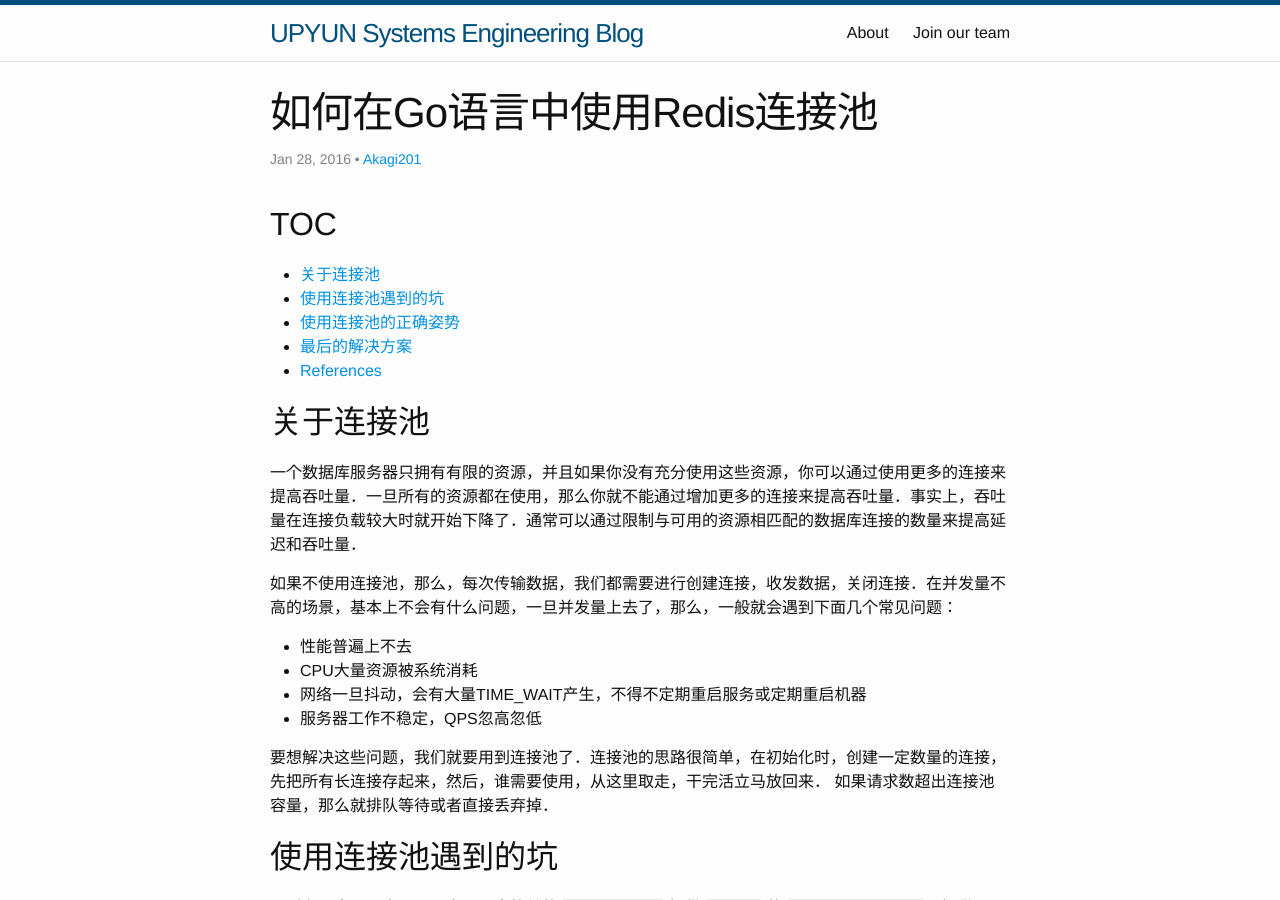
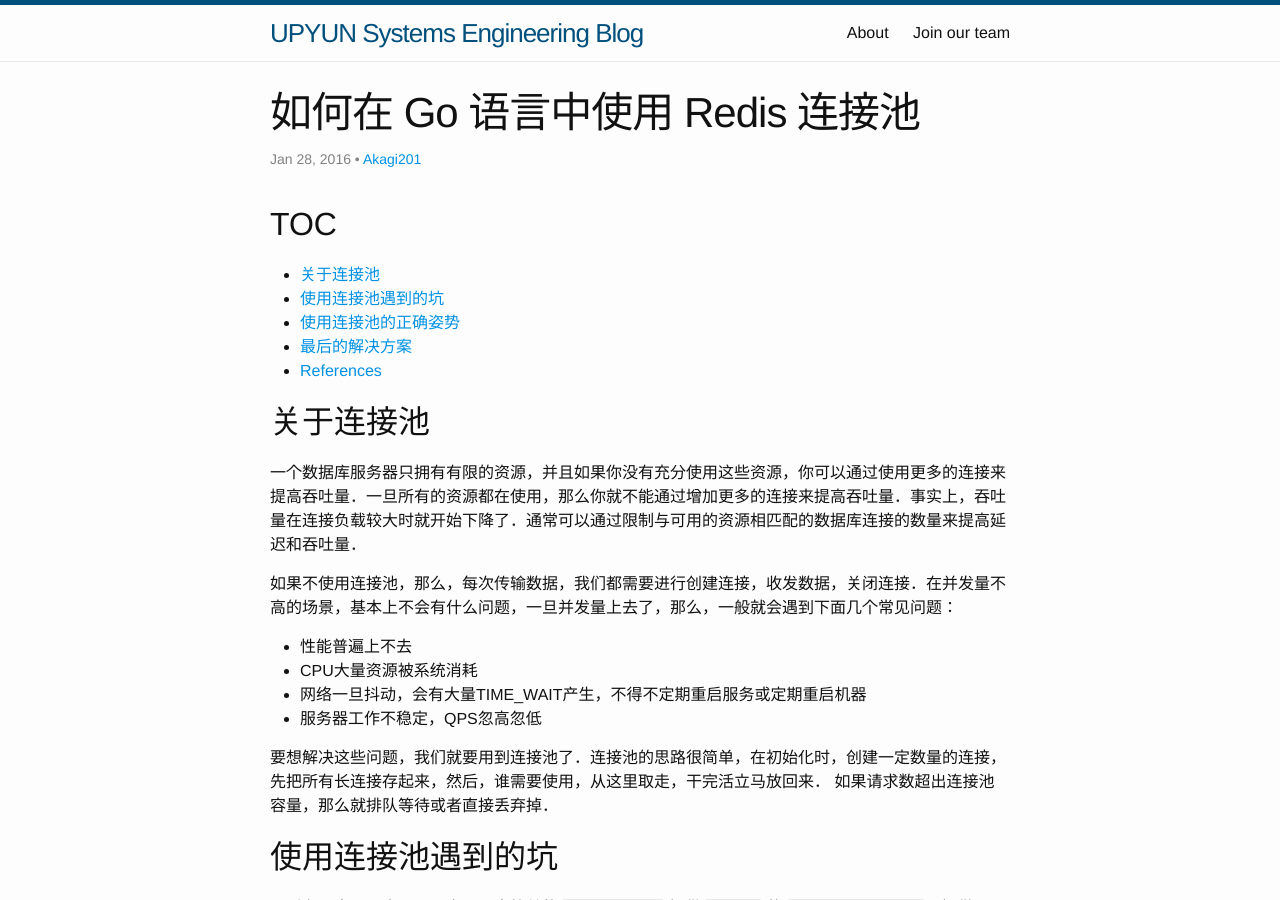
Before and after one commit to upyun/upyun.github.io, a Jekyll site: the page built from _posts/2016-01-28-how-to-use-redis-pool-in-go.markdown, in a window 1280 px wide and 900 px high. Built offline with Jekyll 4.4.1, drawn with Linux system fonts in a browser that asks for light colours; comment, search, counter and statistics services are not loaded.

Commit message:
Akagi201: add spaces

```diff
--- a/_posts/2016-01-28-how-to-use-redis-pool-in-go.markdown
+++ b/_posts/2016-01-28-how-to-use-redis-pool-in-go.markdown
@@ -1,6 +1,6 @@
 ---
 layout: post
-title:  "如何在Go语言中使用Redis连接池"
+title:  "如何在 Go 语言中使用 Redis 连接池"
 date:   2016-01-28 20:00:00
 author: Akagi201
 comments: true
```
